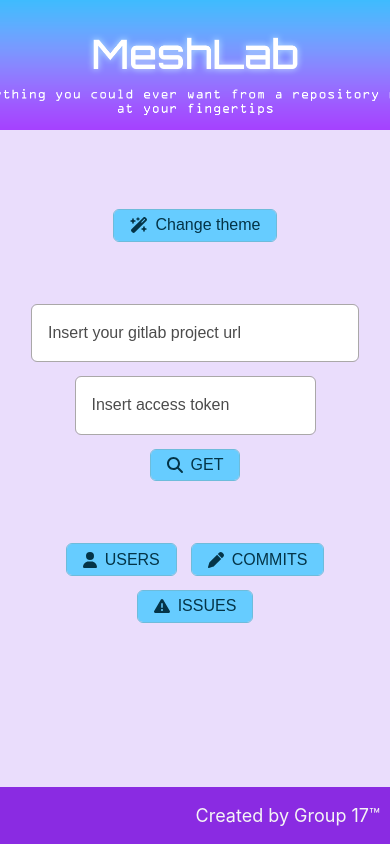
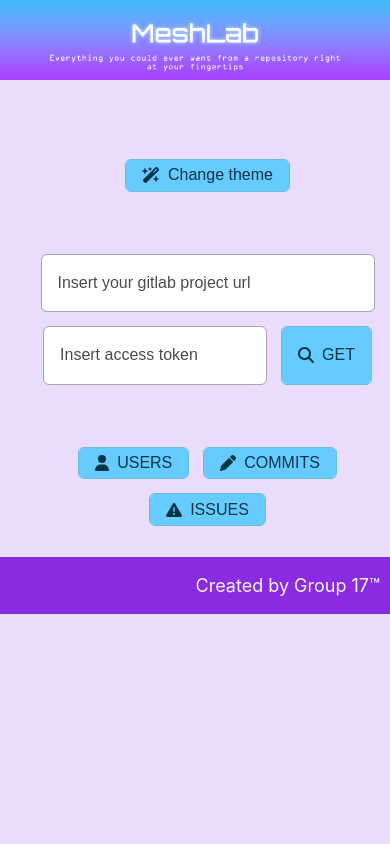
Before and after one commit to EmmaPeders1/IT2810-Project2, a React (Create React App) app in the folder meshlab/: page / in a window 390 px wide. Built offline with nearby package versions, Linux system fonts and the light colour scheme.

Commit message:
#24 Fixed issues with header and footer, and made det site responsive more responsive

```diff
--- a/meshlab/src/App.css
+++ b/meshlab/src/App.css
@@ -1,11 +1,20 @@
 .App {
+  display: flex;
+  flex-flow: column wrap;
   text-align: center;
+  height: 100%;
+  overflow-x: hidden;
+  margin-left: auto;
+  margin-right: auto;
 }
 
 .search-container{
   flex-flow: row wrap;
   display: flex;
   justify-content: center;
+  width: 90%;
+  margin-left: auto;
+  margin-right: auto;
   gap: 1rem;
   padding: 2rem;
 }
@@ -14,6 +23,9 @@
   flex-flow: row wrap;
   display: flex;
   justify-content: center;
+  width: 90%;
+  margin-left: auto;
+  margin-right: auto;
   gap: 1rem;
   padding: 2rem;
 }
@@ -25,6 +37,9 @@
 .URL-input{
   width: 30rem;
 }
+.token {
+  width: 190px;
+}
 
 .theme-container{
   flex-flow: row wrap;
@@ -33,3 +48,39 @@
   gap: 1rem;
   padding: 2rem;
 }
+
+#displayContainer{
+  width: 90%;
+  margin-left: auto;
+  margin-right: auto;
+  flex-flow: row wrap;
+  display: flex;
+  justify-content: center;
+}
+
+#footerContainer {
+  width: 100%;
+  height: 7%;
+  background-color: blueviolet;
+  text-align: right;
+  position:relative;
+  left:0;
+  bottom:0;
+  right:0;
+}
+
+#headerContainer {
+  width: 100%;
+}
+
+@media (max-width: 950px) {
+  .URL-input, .token{
+    max-width: 300px;
+  }
+}
+
+@media (max-width: 370px) {
+  .URL-input, .token{
+    max-width: 190px;
+  }
+}
--- a/meshlab/src/App.tsx
+++ b/meshlab/src/App.tsx
@@ -77,7 +77,9 @@
   return (
     <Wrapper theme={theme}>
       <div className="App" >
+        <div id="headerContainer">
           <Header />
+        </div>
         < div className='theme-container'>
           <Button
               onClick={() =>
@@ -95,6 +97,7 @@
             placeholder= {currentURL}
           />
           <Input
+            className='token'
             onChange={handleTokenChange}
             placeholder={currentToken}
           />
@@ -127,13 +130,15 @@
           />
         </div>
 
-      <div>
+        <div id="displayContainer">
           <ProjectContext.Provider value={projectInfo}>
             {display(displayComponent)}
           </ProjectContext.Provider>
         </div>
+        <div id="footerContainer">
+          <Footer />
+        </div>
       </div >
-      <Footer />
     </Wrapper>
   );
 }
--- a/meshlab/src/components/CommitFetcher.tsx
+++ b/meshlab/src/components/CommitFetcher.tsx
@@ -67,12 +67,12 @@
 
   } else {
     return (
-      <Box sx={{ height: 400, width: '90%', margin: "0 auto 3rem auto" }}>
+      <Box sx={{ height: 450, width: "90%", margin: "0 auto 3rem auto" }}>
         <DataGrid
           getRowHeight={() => 'auto'}
           getEstimatedRowHeight={() => 200}
           density="comfortable"
-          sx={{borderColor: "black", textAlign: "left"}}
+          sx={{borderColor: "black", textAlign: "left", backgroundColor: "whitesmoke"}}
           rows={data.map((commit: CData) => (
             { author_name: commit.author_name, committed_date: commit.committed_date.substring(0, 10), id: commit.id, message: commit.message }
           ))}
--- a/meshlab/src/components/Footer.tsx
+++ b/meshlab/src/components/Footer.tsx
@@ -6,9 +6,11 @@
 class Footer extends React.Component {
   render() {
     return (
-      <div id="FooterContainer">
-        <p>Created by Group 17&trade;</p>
-      </div>
+      <footer>
+        <div id="FooterContainer">
+          <p>Created by Group 17&trade;</p>
+        </div>
+      </footer>
     )
   }
 }
--- a/meshlab/src/components/IssueFetcher.tsx
+++ b/meshlab/src/components/IssueFetcher.tsx
@@ -69,8 +69,8 @@
 
     } else {
         return (
-            <Box sx={{ height: 400, width: '90%', margin: "0 auto 3rem auto" }}>
-                <DataGrid sx={{borderColor: "black", color:"black"}}
+            <Box sx={{ height: 450, width: '90%', margin: "0 auto 3rem auto" }}>
+                <DataGrid sx={{borderColor: "black", color:"black", backgroundColor: "whitesmoke"}}
                     rows={data.map((issue: IData) => (
                         { author_name: issue.author.name, assignees: issue.assignees.map((assignee) => (assignee.name)), created_date: issue.created_at.substring(0, 10), labels: issue.labels, iid: issue.iid, title: issue.title }
                     ))}
--- a/meshlab/src/components/UserFetcher.tsx
+++ b/meshlab/src/components/UserFetcher.tsx
@@ -89,8 +89,8 @@
 
   } else {
     return (
-      <Box sx={{ height: 400, width: '90%', margin: "0 auto 3rem auto" }}>
-      <DataGrid sx={{borderColor: "black", color:"black"}}
+      <Box sx={{ height: 450, width: "90%", margin: "0 auto 3rem auto" }}>
+      <DataGrid sx={{borderColor: "black", color:"black", backgroundColor: "whitesmoke"}}
         rows={data.map((user: UData) => (
           { id: user.id, username: user.username, fullName: user.name}
           ))}
--- a/meshlab/src/components/css/Footer.css
+++ b/meshlab/src/components/css/Footer.css
@@ -1,8 +1,9 @@
-#FooterContainer {
+.footer {
   width: 100%;
+  height: 7%;
   background-color: blueviolet;
   text-align: right;
-  position:absolute;
+  position:sticky;
   left:0;
   bottom:0;
   right:0;
--- a/meshlab/src/components/css/Header.css
+++ b/meshlab/src/components/css/Header.css
@@ -9,22 +9,60 @@
   font-family: "Lucida Console", monospace;
   font-size: 200%;
   letter-spacing: 0.2em;
-  overflow: hidden;
+  overflow-x: hidden;
 }
 
 #headerImg {
   height: 200px;
+  width: auto;
 }
 
 @media (max-width: 800px) {
   #headerImg {
     height: 150px;
+    width: auto;
   }
 }
 
 @media (max-width: 550px) {
   #headerImg {
     height: 130px;
+    width: auto;
+  }
+}
+
+@media (max-width: 420px) {
+  #headerImg {
+    height: 90px;
+    width: auto;
+  }
+}
+
+@media (max-width: 490px) {
+  #headerImg {
+    height: 110px;
+    width: auto;
+  }
+}
+
+@media (max-width: 330px) {
+  #headerImg {
+    height: 70px;
+    width: auto;
+  }
+}
+
+@media (max-width: 395px) {
+  #headerImg {
+    height: 80px;
+    width: auto;
+  }
+}
+
+@media (max-width: 270px) {
+  #headerImg {
+    height: 50px;
+    width: auto;
   }
 }
 
```
Lines whose indentation alone changed are shown as unchanged.
